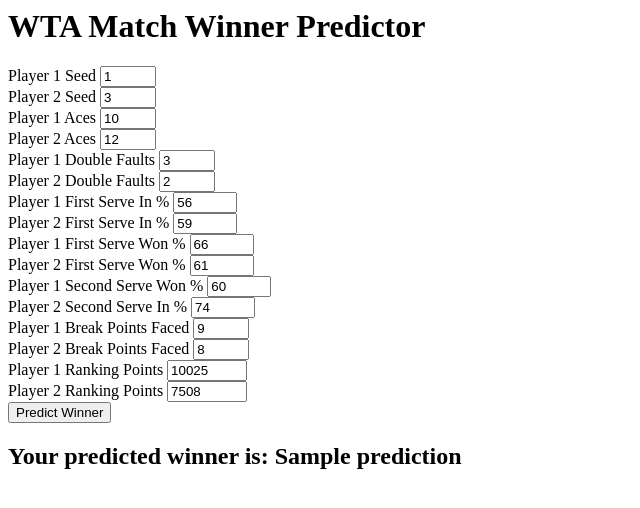
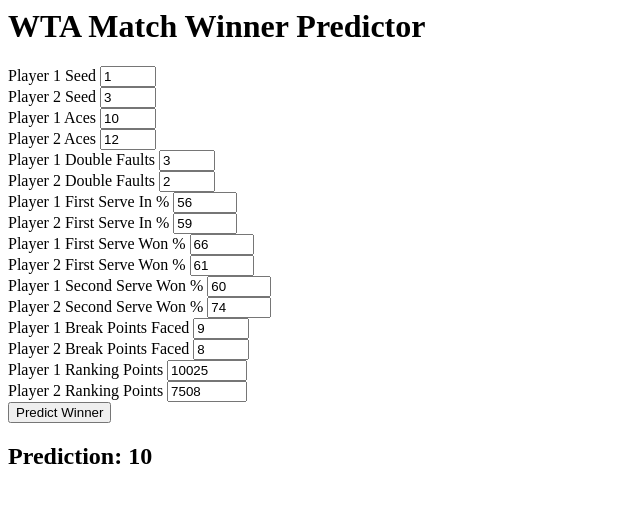
Before and after one commit to AnnambhotlaK/mlproject, a Flask app: template templates/home.html in a window 1280 px wide. Shown: the top 508 px of the page, without its empty margins (0-640 px from the left). Run offline with Flask 3, Linux system fonts and the light colour scheme; the template is opened without the code that fills it: most values are stand-ins (such as "Sample title", 1, 10 or a date in 2020).

Commit message:
debug internal server error, get predictions working

```diff
--- a/templates/home.html
+++ b/templates/home.html
@@ -6,19 +6,20 @@
        <form action="{{ url_for('predict_datapoint')}}" method="post">
 
         <!--P1_SEED-->
+        <div class="mb-3-group">
             <div class="mb-3">
                 <label class="form-label">Player 1 Seed</label>
-            <input class="form-control" type="number" name="tourney_id" value="1"
+                <input class="form-control" type="number" name="p1_seed" value="1"
                     min='1' max='32' />
             </div>
 
             <!--P2_SEED-->
             <div class="mb-3">
                 <label class="form-label">Player 2 Seed</label>
-            <input class="form-control" type="number" name="tourney_id" value="3"
+                <input class="form-control" type="number" name="p2_seed" value="3"
                     min='1' max='32' />
             </div>
-
+        </div>
 
         <!--ACES-->
         <div class="mb-3-group">
@@ -32,7 +33,7 @@
             <!--P2_ACE-->
             <div class="mb-3">
                 <label class="form-label">Player 2 Aces</label>
-                <input class="form-control" type="number" name="p1_ace" value="12"
+                <input class="form-control" type="number" name="p2_ace" value="12"
                     min='0' max='35' />
             </div>
         </div>
@@ -102,7 +103,7 @@
 
             <!--P2_2NDWON-->
             <div class="mb-3">
-                <label class="form-label">Player 2 Second Serve In %</label>
+                <label class="form-label">Player 2 Second Serve Won %</label>
                 <input class="form-control" type="number" name="p2_2ndWon" value="74"
                     min='0' max='100' />
             </div>
@@ -153,7 +154,7 @@
 
     <!--PREDICTION OUTPUT-->
     <h2>
-       Your predicted winner is: {{prediction}}
+       Prediction: {{prediction * 100 | round(2)}}
     </h2>
 
    <body>
```
Lines whose indentation alone changed are shown as unchanged.
